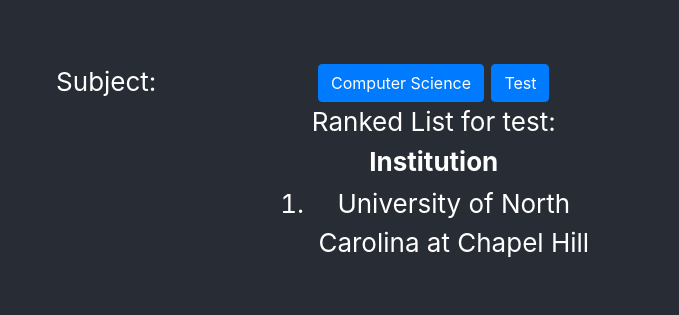
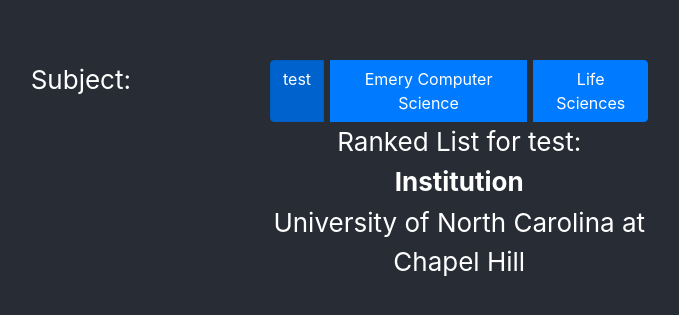
Before and after one commit to AlanChen4/StemRanked, a React (Create React App) app: page / in a window 1280 px wide. Shown: the part 229-544 px from the top of the page, without its empty margins (370-1049 px from the left). Built offline with nearby package versions, Linux system fonts and the light colour scheme.

Commit message:
converted regular react-bootstrap buttons to react-bootstrap radio buttons

```diff
--- a/src/components/RankingInputForm.js
+++ b/src/components/RankingInputForm.js
@@ -2,7 +2,7 @@ import React from 'react';
 import { useState, useEffect } from 'react';
 import rankings from '../util/dataRanker';
 import './RankingInputForm.css';
-import Button from 'react-bootstrap/Button';
+import { ToggleButton, ToggleButtonGroup } from 'react-bootstrap';
 
 function RankingInputForm() {
   const [selectedSubject, setSelectedSubject] = useState('test');
@@ -20,23 +20,29 @@ function RankingInputForm() {
   }, [selectedSubject]); // eslint-disable-line
 
   const onSubjectChange = (event) => {
-    setSelectedSubject(event.target.value);
+    setSelectedSubject(event.currentTarget.value);
     setLoadingDataStatus(true);
-  }
-
-  const onSubChange = (value) => {
-    setSelectedSubject(value);
-    setLoadingDataStatus(true)
   }
 
   return (
     <div className="Wrapper">
-      <form className="Input">
+      <div className="Input">
         Subject:
-      </form>
+      </div>
       <div className="Rankings">
-        <Button variant="primary" onClick={() => onSubChange('Emery Computer Science')}>Computer Science</Button>{' '}
-        <Button variant="primary" onClick={() => onSubChange('test')}>Test</Button>{' '}
+        <ToggleButtonGroup type="radio" name='subjects' defaultValue={selectedSubject}>
+          <ToggleButton value="test" onChange={onSubjectChange}>
+            test
+          </ToggleButton>
+          &nbsp;
+          <ToggleButton value="Emery Computer Science" onChange={onSubjectChange}>
+            Emery Computer Science
+          </ToggleButton>
+          &nbsp;
+          <ToggleButton value="Life Sciences" onChange={onSubjectChange}>
+            Life Sciences
+          </ToggleButton>
+        </ToggleButtonGroup>
         Ranked List for {selectedSubject}:
         <table>
           <thead>
@@ -44,15 +50,20 @@ function RankingInputForm() {
               <th>Institution</th>
             </tr>
           </thead>
-          <tbody >
-            {loadingDataStatus ? <p>Loading Data...</p> : <RankedSchoolList data={ranks} />}
-          </tbody>
+          {loadingDataStatus ? <tbody><tr><td>Loading Data...</td></tr></tbody> : <RankedSchoolList data={ranks} />}
         </table>
       </div>
     </div>
   );
 }
-// {school_ranks.map(school => <li key={school}>{school}</li>)}
+/*
+<ToggleButtonGroup type="radio" name="subjects" defaultValue={selectedSubject}>
+        <ToggleButton value="test" onChange={(event) => onSubjectChange(event.currentTarget.value)}>test</ToggleButton>
+        <ToggleButton value="Emery Computer Science" onChange={(event) => onSubjectChange(event.currentTarget.value)}>Emery Computer Science</ToggleButton>
+        <ToggleButton value="Life Sciences" onChange={(event) => onSubjectChange(event.currentTarget.value)}>Life Sciences</ToggleButton>
+      </ToggleButtonGroup>
+*/
+
 function RankedSchoolList(props) {
   let school_ranks = [];
   for (const [key, value] of Object.entries(props.data)) { // eslint-disable-line
@@ -64,14 +75,9 @@ function RankedSchoolList(props) {
   }
 
   return (
-    <tr>
-
-      <td>
-        <ol>
-          {school_ranks.map(school => <li><tr key={school}><td className="temp">{school}</td></tr></li>)}
-        </ol>
-      </td>
-    </tr>
+    <tbody>
+      {school_ranks.map(school => <tr key={school}><td>{school}</td></tr>)}
+    </tbody>
   );
 }
 
```
